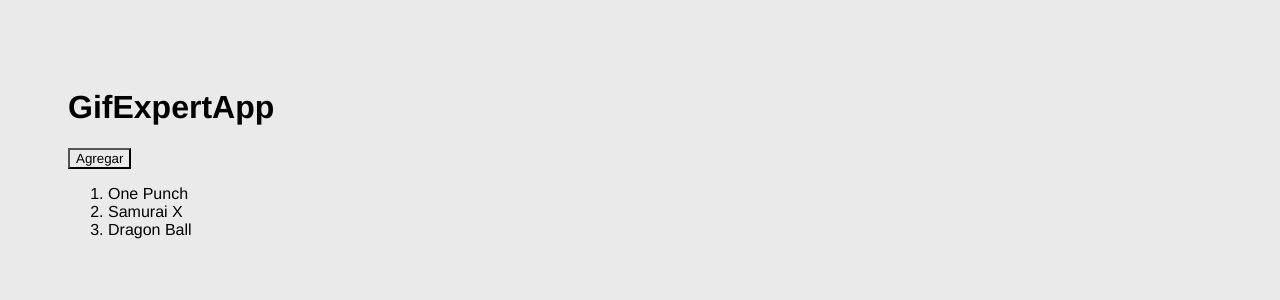
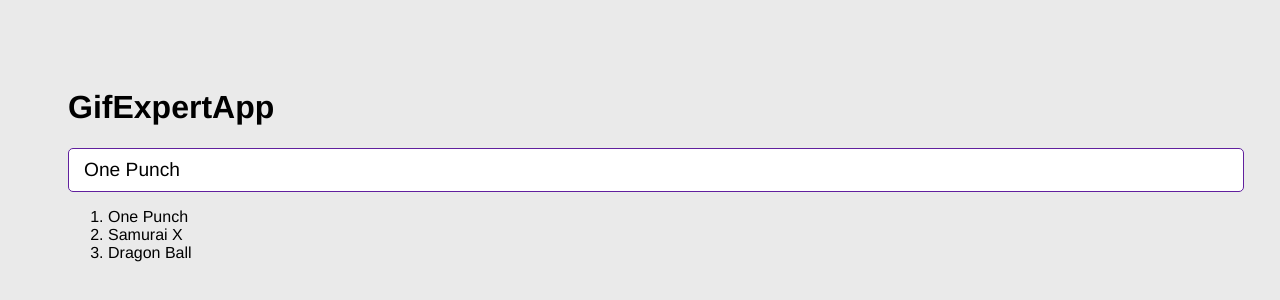
Before and after one commit to thmxluis/gif_expert_app, a React (Vite) app: page / in a window 1280 px wide. Shown: the top 300 px of the page. Built offline with nearby package versions, Linux system fonts and the light colour scheme.

Commit message:
add component AddCategory

```diff
--- a/src/GifExpertApp.jsx
+++ b/src/GifExpertApp.jsx
@@ -1,4 +1,5 @@
 import { useState } from "react";
+import { AddCategory } from "./components/AddCategory";
 
 export const GifExpertApp = () => {
   const [categories, setCategories] = useState(["One Punch", "Samurai X", "Dragon Ball"]);
@@ -10,7 +11,9 @@
   return (
     <>
       <h1>GifExpertApp</h1>
-      <button onClick={onAddCategory}>Agregar</button>
+
+      <AddCategory setCategories={setCategories} />
+
       <ol>
         {categories.map((category) => (
           <li key={category}>{category}</li>
--- /dev/null
+++ b/src/components/AddCategory.jsx
@@ -0,0 +1,22 @@
+import { useState } from "react";
+
+export const AddCategory = ({ setCategories }) => {
+  const [inputValue, setInputValue] = useState("One Punch");
+  const onInputChange = ({ target }) => {
+    // console.log(target.value);
+    setInputValue(target.value);
+  };
+
+  const onFormSubmit = (event) => {
+    event.preventDefault();
+    if (inputValue.trim().length <= 1) return;
+    setCategories((categories) => [inputValue, ...categories]);
+
+    setInputValue("");
+  };
+  return (
+    <form onSubmit={onFormSubmit}>
+      <input type="text" placeholder="Buscar gifs" value={inputValue} onChange={(event) => onInputChange(event)} />
+    </form>
+  );
+};
```
